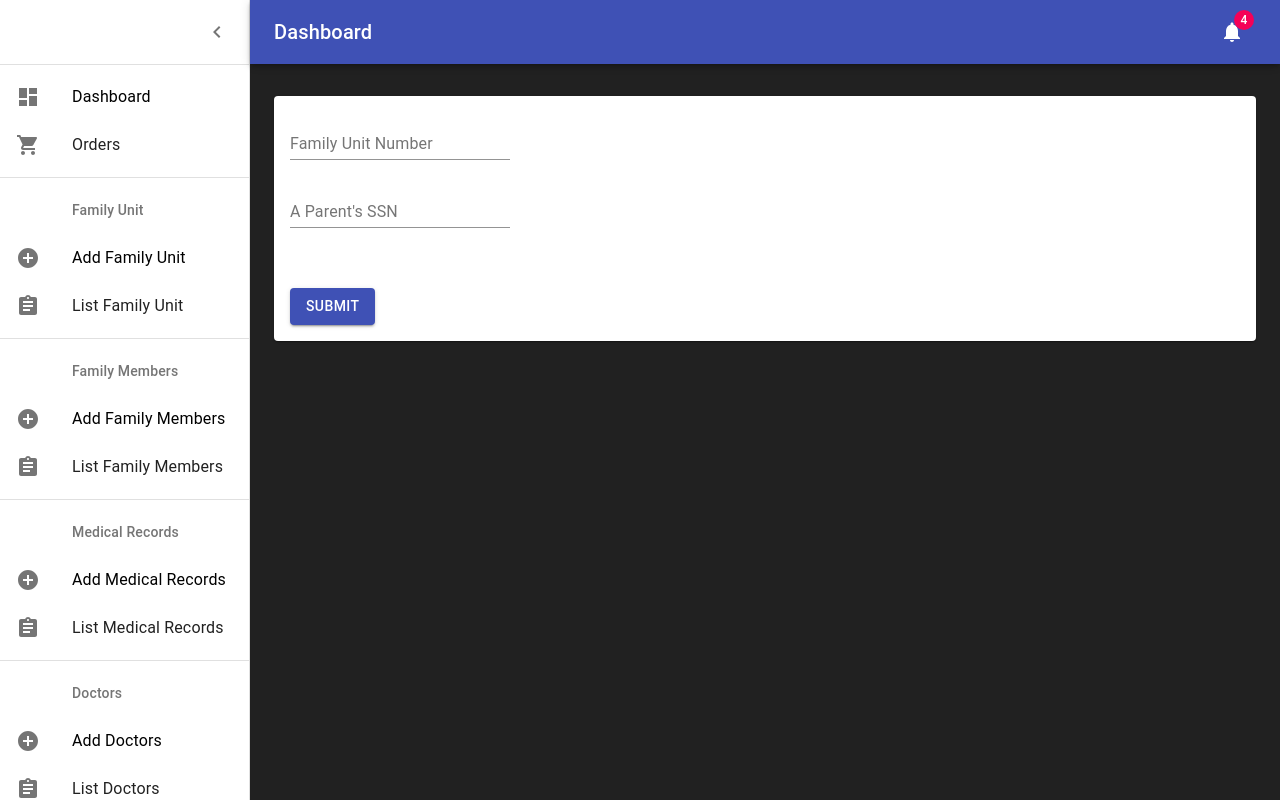
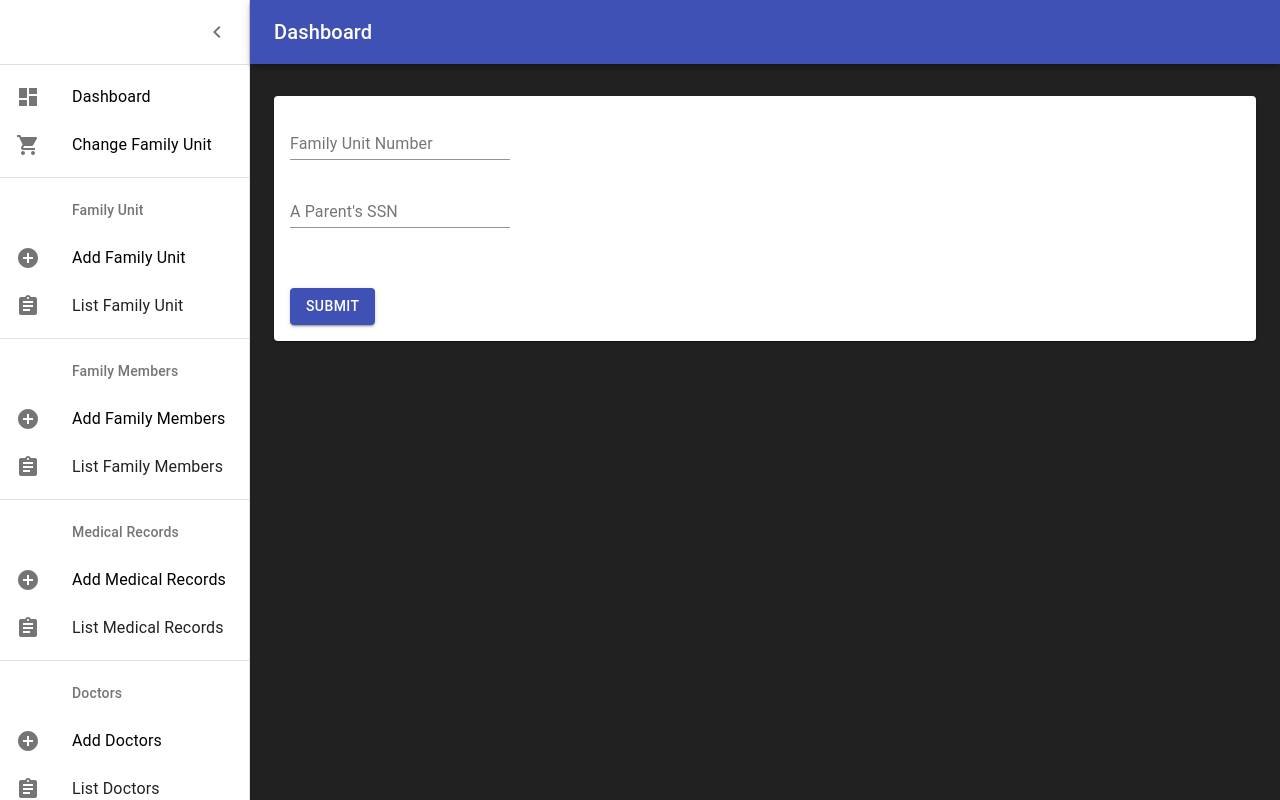
Before and after one commit to BobanL/family-health-tracking, a React (Create React App) app: page /login in a window 1280 px wide. Built offline with nearby package versions, Linux system fonts and the light colour scheme.

Commit message:
feat: set cookie values for login

```diff
--- a/src/App.js
+++ b/src/App.js
@@ -8,7 +8,6 @@ import TablePage from "./TablePage";
 import { Login } from "./Login";
 function App() {
   const classes = useStyles();
-
   return (
     <BrowserRouter>
       <div className={classes.root}>
--- a/src/Header.js
+++ b/src/Header.js
@@ -13,6 +13,7 @@ import ChevronLeftIcon from "@material-ui/icons/ChevronLeft";
 import NotificationsIcon from "@material-ui/icons/Notifications";
 import { mainListItems, secondaryListItems } from "./listItems";
 import { useStyles } from "./Dashboard";
+import Cookies from "universal-cookie";
 
 export const Header = () => {
   const classes = useStyles();
@@ -20,6 +21,8 @@ export const Header = () => {
   const toggleDrawer = () => {
     setOpen(!open);
   };
+  const cookies = new Cookies();
+
   return (
     <div>
       <AppBar
@@ -49,9 +52,7 @@ export const Header = () => {
             Dashboard
           </Typography>
           <IconButton color="inherit">
-            <Badge badgeContent={4} color="secondary">
-              <NotificationsIcon />
-            </Badge>
+            <Badge color="secondary">{cookies.get("familyUnit")}</Badge>
           </IconButton>
         </Toolbar>
       </AppBar>
--- a/src/Login.js
+++ b/src/Login.js
@@ -8,8 +8,11 @@ import Paper from "@material-ui/core/Paper";
 import { Field, Form, Formik } from "formik";
 import Cookies from "universal-cookie";
 
-export const Login = ({ history }) => {
+export const Login = () => {
   const classes = useStyles();
+  const [unum, setUnum] = React.useState("");
+  const [ssn, setSSN] = React.useState("");
+  const cookies = new Cookies();
   return (
     <main className={classes.content}>
       <div className={classes.appBarSpacer} />
@@ -19,25 +22,15 @@ export const Login = ({ history }) => {
             <Paper className={classes.paper}>
               <Formik
                 initialValues={{
-                  email: "",
-                  password: "",
-                }}
-                validate={(values) => {
-                  const errors = {};
-                  if (!values.email) {
-                    errors.email = "Required";
-                  } else if (
-                    !/^[A-Z0-9._%+-]+@[A-Z0-9.-]+\.[A-Z]{2,4}$/i.test(
-                      values.email
-                    )
-                  ) {
-                    errors.email = "Invalid email address";
-                  }
-                  return errors;
+                  FAM_Unum: "",
+                  Parent1_SSN: "",
                 }}
                 onSubmit={(values, { setSubmitting }) => {
                   setSubmitting(false);
-                  console.log(values);
+                  cookies.set("familyUnit", unum, { path: "/" });
+                  cookies.set("parentSSN", ssn, { path: "/" });
+                  window.location.reload();
+                  window.location.href = "/";
                 }}
               >
                 {({ submitForm, isSubmitting }) => (
@@ -45,17 +38,21 @@ export const Login = ({ history }) => {
                     <div>
                       <Field
                         component={TextField}
-                        name="Family Unit"
+                        name="FAM_Unum"
                         type="text"
                         label="Family Unit Number"
+                        value={unum}
+                        onChange={(e) => setUnum(e.target.value)}
                       />
                       <br></br>
                       <br></br>
                       <Field
                         component={TextField}
-                        name="ParentSSN"
+                        name="Parent1_SSN"
                         type="text"
                         label="A Parent's SSN"
+                        value={ssn}
+                        onChange={(e) => setSSN(e.target.value)}
                       />
                       <br></br>
                       <br></br>
--- a/src/listItems.js
+++ b/src/listItems.js
@@ -31,12 +31,25 @@ export const mainListItems = (tableName, fieldName, id, classes) => {
           <ListItemText primary="Dashboard" />
         </ListItem>
       </Link>
-      <ListItem button>
-        <ListItemIcon>
-          <ShoppingCartIcon />
-        </ListItemIcon>
-        <ListItemText primary="Orders" />
-      </ListItem>
+      <Link
+        style={{ textDecoration: "none", color: "#000" }}
+        to={{
+          pathname: `/login`,
+          state: {
+            tableName,
+            fieldName,
+            id,
+            classes,
+          },
+        }}
+      >
+        <ListItem button>
+          <ListItemIcon>
+            <ShoppingCartIcon />
+          </ListItemIcon>
+          <ListItemText primary="Change Family Unit" />
+        </ListItem>
+      </Link>
     </div>
   );
 };
```
Also changed, not shown: 1 other file (tests, documents, lock files or other folders).
